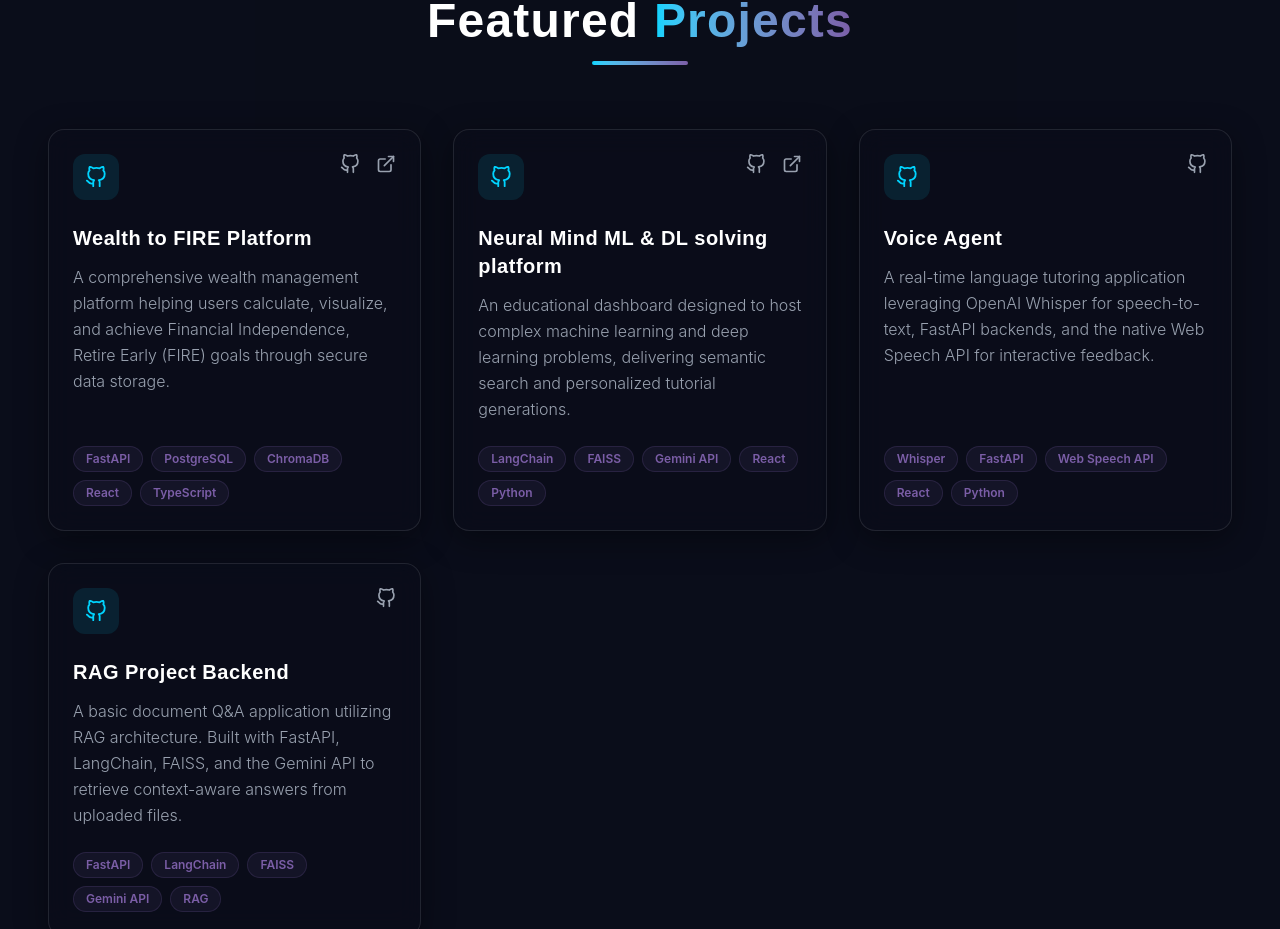
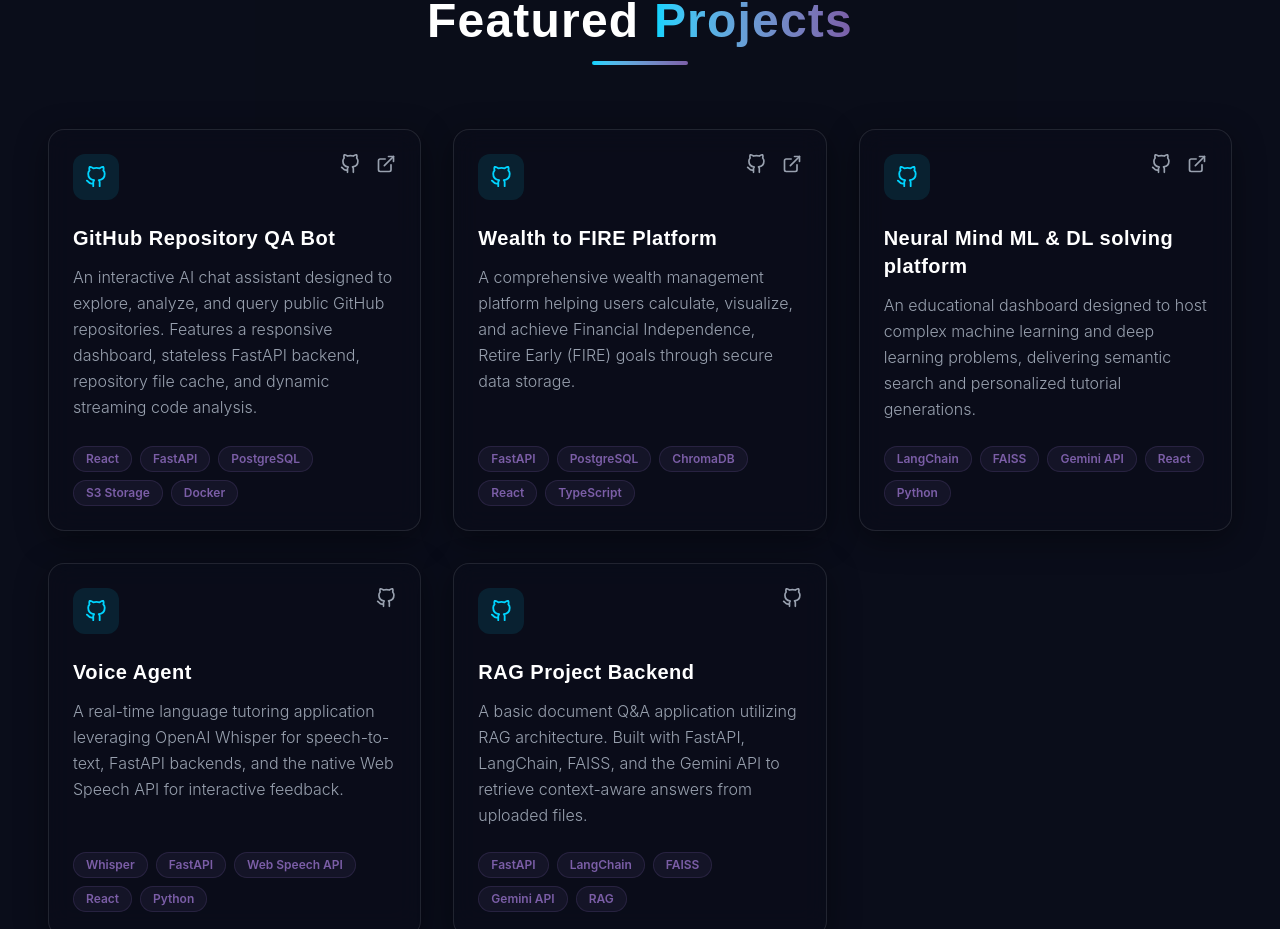
Before and after one commit to lokesh046/portfolio, a React (Vite) app: page / in a window 1280 px wide. Shown: the part 915-1844 px from the top of the page. Built offline with nearby package versions, Linux system fonts and the light colour scheme.

Commit message:
add project

```diff
--- a/src/components/Projects.tsx
+++ b/src/components/Projects.tsx
@@ -3,6 +3,13 @@ import type { Variants } from 'framer-motion';
 import { FiGithub, FiExternalLink } from 'react-icons/fi';
 
 const PROJECTS = [
+  {
+    title: 'GitHub Repository QA Bot',
+    description: 'An interactive AI chat assistant designed to explore, analyze, and query public GitHub repositories. Features a responsive dashboard, stateless FastAPI backend, repository file cache, and dynamic streaming code analysis.',
+    tech: ['React', 'FastAPI', 'PostgreSQL', 'S3 Storage', 'Docker'],
+    github: 'https://github.com/lokesh046/Github-URL-QandA',
+    live: 'https://github-repo-url-qanda.vercel.app',
+  },
   {
     title: 'Wealth to FIRE Platform',
     description: 'A comprehensive wealth management platform helping users calculate, visualize, and achieve Financial Independence, Retire Early (FIRE) goals through secure data storage.',
--- a/src/components/Resume.tsx
+++ b/src/components/Resume.tsx
@@ -19,7 +19,7 @@ const Resume = () => {
           <div className="w-24 h-1 bg-gradient-to-r from-cyan to-violet rounded-full mb-8"></div>
 
           <a
-            href="https://drive.google.com/file/d/1lWdsMdMwDQbiPstK_MCenPnbtvUbwFif/view?usp=sharing"
+            href="https://drive.google.com/file/d/1-fevRiNdOvrJpeEY2aA9MRm3z6W9wIe8/view?usp=sharing"
             target="_blank"
             rel="noopener noreferrer"
             className="inline-flex items-center gap-2 px-6 py-3 rounded-full bg-cyan/10 border border-cyan text-cyan font-semibold hover:bg-cyan hover:text-navy transition-all shadow-[0_0_15px_rgba(0,212,255,0.2)] group"
```
Also changed, not shown: 1 other file (tests, documents, lock files or other folders).
